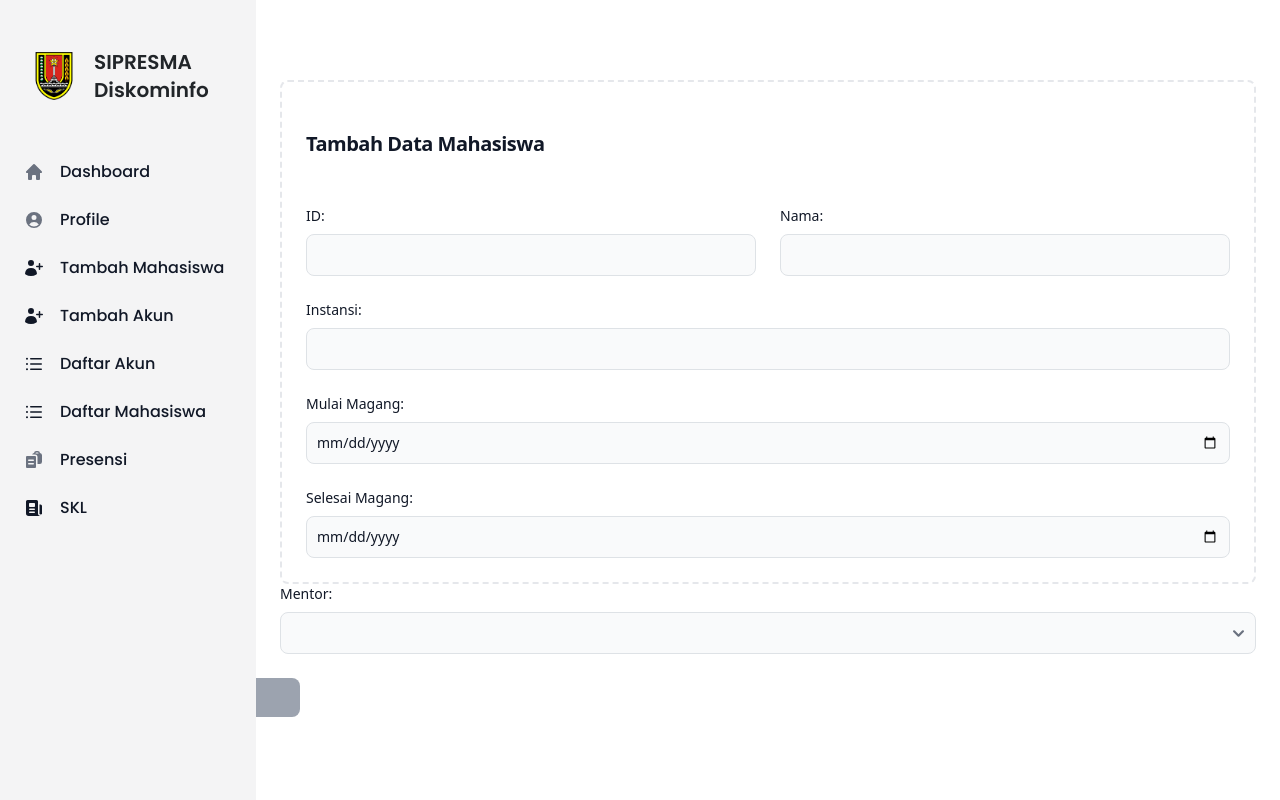
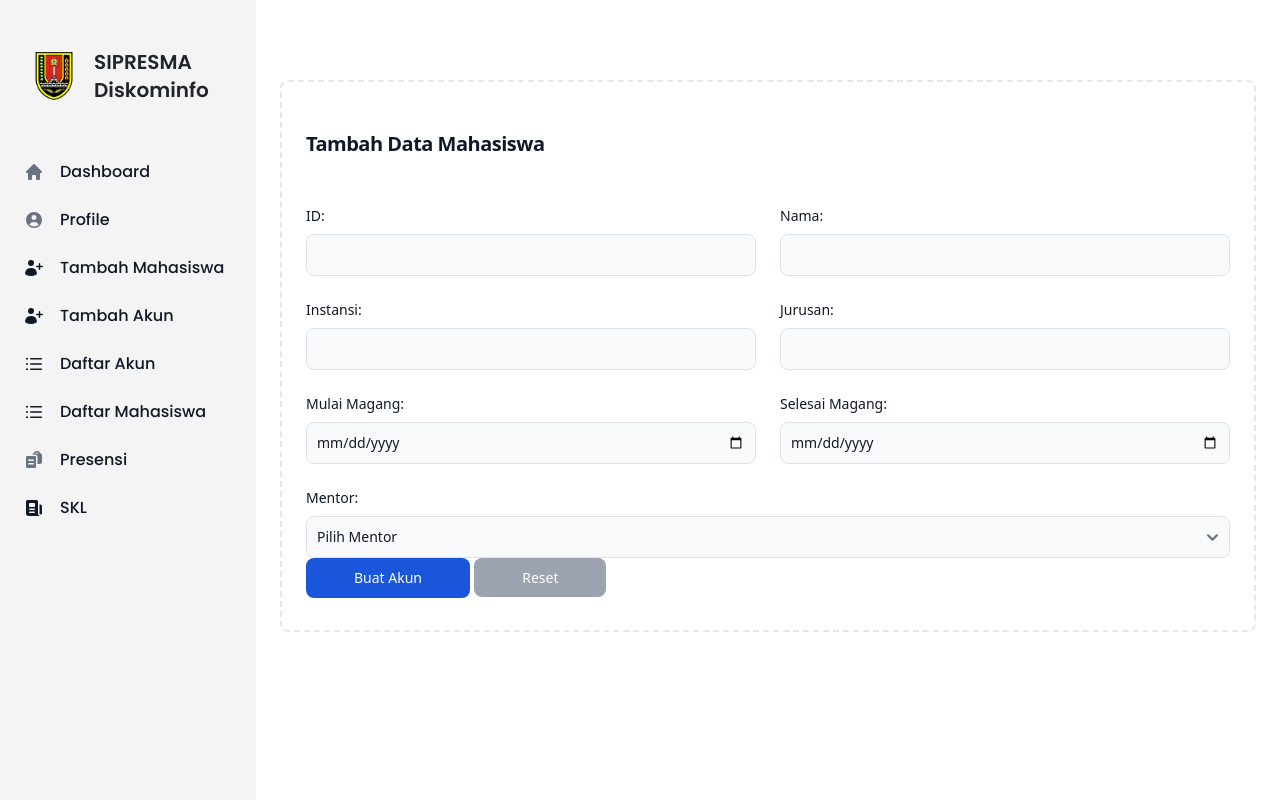
Before and after one commit to sadamapeach/sinforma, a Laravel app: page /entry_mhs in a window 1280 px wide. Run offline with Laravel 10, Linux system fonts and the light colour scheme; the visitor is signed in with stand-in values (Sample User, id 1); data that the repository does not hold is empty; style sheets or scripts are compiled from the project's sources; some libraries are stand-ins or nearby versions.

Commit message:
generate akun oke fix final

```diff
--- a/app/Http/Controllers/AdminController.php
+++ b/app/Http/Controllers/AdminController.php
@@ -5,6 +5,7 @@
 use Illuminate\Http\Request;
 use Illuminate\Support\Facades\Auth;
 use App\Models\Admin;
+use App\Models\Mentor;
 use App\Models\User;
 use App\Models\Mahasiswa;
 use App\Models\Progress;
@@ -214,8 +215,9 @@
     public function showEntryMhs()
     {
         $admin = Admin::all();
+        $mentor = Mentor::all();
 
-        return view('admin.entry_mhs', ['admin' => $admin]);
+        return view('admin.entry_mhs', ['admin' => $admin, 'mentor' => $mentor]);
     }
 
     public function store(Request $request)
@@ -232,8 +234,7 @@
             DB::beginTransaction();
 
             try {
-                $username = Str::slug($request->nama, '');
-                $username .= Str::random(4);
+                $username = Str::slug($request->nama, '') . Str::random(4);
                 $password = Str::random(10);
 
                 $user = User::create([
@@ -242,6 +243,11 @@
                     'password' => Hash::make($password),
                     'id_role' => 3,
                 ]);
+
+                if (!$user) {
+                    DB::rollback();
+                    return redirect()->route('entry_mhs')->with('error', 'Gagal membuat pengguna.');
+                }
 
                 $mahasiswa = new Mahasiswa();
                 $mahasiswa->id_mhs = $request->id_mhs;
@@ -264,15 +270,17 @@
 
                 DB::commit();
 
-                return redirect()->route('showEntry')
+                return redirect()->route('entry_mhs')
                     ->with('success', 'Data dan akun berhasil ditambahkan. Username: ' . $username . ' dan password: ' . $password)->withInput();
             } catch (\Exception $e) {
+
                 DB::rollback();
-                return redirect()->route('showEntry')
+                return redirect()->route('entry_mhs')
                     ->with('error', 'Gagal menambahkan data dan akun.');
             }
         }
     }
+
 
     public function generateAccounts()
     {
--- a/app/Models/Mahasiswa.php
+++ b/app/Models/Mahasiswa.php
@@ -13,7 +13,6 @@
     protected $table = 'mahasiswa';
     protected $primaryKey = 'id_mhs';
     public $incrementing = false;
-    public $timestamps = false;
 
     protected $fillable = [
         'nama',
--- a/app/Models/User.php
+++ b/app/Models/User.php
@@ -19,11 +19,9 @@
      */
     protected $table = 'users';
     protected $primaryKey = 'id';
-    public $incrementing = false;
-    public $timestamps = false;
-
     protected $fillable = [
         'id',
+        'id_role',
         'username',
         'password',
         'foto',
@@ -42,6 +40,10 @@
         return $this->hasOne(Mahasiswa::class, 'id_user');
     }
 
+    public function role()
+    {
+        return $this->belongsTo(Role::class, 'id_role');
+    }
 
     /**
      * The attributes that should be hidden for serialization.
--- a/composer.json
+++ b/composer.json
@@ -10,8 +10,7 @@
         "guzzlehttp/guzzle": "^7.2",
         "laravel/framework": "^10.10",
         "laravel/sanctum": "^3.3",
-        "laravel/tinker": "^2.8",
-        "maatwebsite/excel": "*"
+        "laravel/tinker": "^2.8"
     },
     "require-dev": {
         "fakerphp/faker": "^1.9.1",
--- a/config/app.php
+++ b/config/app.php
@@ -168,7 +168,6 @@
         // App\Providers\BroadcastServiceProvider::class,
         App\Providers\EventServiceProvider::class,
         App\Providers\RouteServiceProvider::class,
-        Maatwebsite\Excel\ExcelServiceProvider::class,
         Barryvdh\DomPDF\ServiceProvider::class,
     ])->toArray(),
 
--- a/resources/views/admin/daftar_akun.blade.php
+++ b/resources/views/admin/daftar_akun.blade.php
@@ -28,7 +28,7 @@
             class="text-2xl mb-5 font-bold leading-tight tracking-tight text-gray-900 md:text-2xl dark:text-white">
             Daftar Akun Mahasiswa
         </h1>
-        <a href="{{ route('daftar_akun') }}" class="p-2.5 ml-2 text-sm font-medium text-white bg-blue-700 rounded-lg border border-blue-700 hover:bg-blue-800 focus:ring-4 focus:outline-none focus:ring-blue-300 dark:bg-blue-600 dark:hover:bg-blue-700 dark:focus:ring-blue-800">Cetak PDF</a>
+        <a href="{{ route('cetak_akun_mhs') }}" class="p-2.5 ml-2 text-sm font-medium text-white bg-blue-700 rounded-lg border border-blue-700 hover:bg-blue-800 focus:ring-4 focus:outline-none focus:ring-blue-300 dark:bg-blue-600 dark:hover:bg-blue-700 dark:focus:ring-blue-800">Cetak PDF</a>
         <br><br>
                 <div class="relative overflow-x-auto shadow-md sm:rounded-lg">
                         <table class="w-full text-sm text-left text-gray-500 dark:text-gray-400">
--- a/resources/views/admin/entry_mhs.blade.php
+++ b/resources/views/admin/entry_mhs.blade.php
@@ -12,21 +12,18 @@
         <div class="p-4 border-2 border-gray-200 border-dashed rounded-lg dark:border-gray-700 mt-14">
 
             @if (session('success'))
-                <div class="p-4 mr-2 text-sm text-green-800 rounded-lg bg-green-100 dark:bg-gray-800 dark:text-green-400"
-                    role="alert">
+                <div class="p-4 mr-2 text-sm text-green-800 rounded-lg bg-green-100 dark:bg-gray-800 dark:text-green-400" role="alert">
                     <span class="font-medium">{{ session('success') }}</span>
                 </div>
             @endif
 
             @if (session('error'))
-                <div class="p-4 mb-4 text-sm text-red-800 rounded-lg bg-red-100 dark:bg-gray-800 dark:text-red-400"
-                    role="alert">
+                <div class="p-4 mb-4 text-sm text-red-800 rounded-lg bg-red-100 dark:bg-gray-800 dark:text-red-400" role="alert">
                     <span class="font-medium">{{ session('error') }}</span>
                 </div>
             @endif
             <br>
-            <h1
-                class="text-l mb-5 font-semibold leading-tight tracking-tight text-gray-900 md:text-xl dark:text-white">
+            <h1 class="text-l mb-5 font-semibold leading-tight tracking-tight text-gray-900 md:text-xl dark:text-white">
                 Tambah Data Mahasiswa
             </h1>
             <form class="space-y-4 md:space-y-6" method="POST" autocomplete="on" action="{{ route('store_mhs') }}" >
@@ -36,8 +33,7 @@
                         <label for="id_mhs" class="block mb-2 text-sm font-medium text-gray-900 dark:text-white">ID:</label>
                         <input type="text" id="id_mhs" name="id_mhs" value="{{ old('id_mhs') }}" class="bg-gray-50 border border-gray-300 text-gray-900 sm:text-sm rounded-lg focus:ring-primary-600 focus:border-primary-600 block w-full p-2.5 dark:bg-gray-700 dark:border-gray-600 dark:placeholder-gray-400 dark:text-white dark:focus:ring-blue-500 dark:focus:border-blue-500">
                         @error('id_mhs')
-                    <div class="p-4 mb-4 text-sm text-red-800 rounded-lg bg-red-100 dark:bg-gray-800 dark:text-red-400"
-                        role="alert">
+                            <div class="p-4 mb-4 text-sm text-red-800 rounded-lg bg-red-100 dark:bg-gray-800 dark:text-red-400" role="alert">
                                 <div>
                                     {{ $message }}
                                 </div>
@@ -48,8 +44,7 @@
                         <label for="nama" class="block mb-2 text-sm font-medium text-gray-900 dark:text-white">Nama:</label>
                         <input type="text" id="nama" name="nama" value="{{ old('nama') }}" class="bg-gray-50 border border-gray-300 text-gray-900 sm:text-sm rounded-lg focus:ring-primary-600 focus:border-primary-600 block w-full p-2.5 dark:bg-gray-700 dark:border-gray-600 dark:placeholder-gray-400 dark:text-white dark:focus:ring-blue-500 dark:focus:border-blue-500">
                         @error('nama')
-                    <div class="p-4 mb-4 text-sm text-red-800 rounded-lg bg-red-100 dark:bg-gray-800 dark:text-red-400"
-                        role="alert">
+                            <div class="p-4 mb-4 text-sm text-red-800 rounded-lg bg-red-100 dark:bg-gray-800 dark:text-red-400" role="alert">
                                 <div>
                                     {{ $message }}
                                 </div>
@@ -57,18 +52,31 @@
                         @enderror
                     </div>
                 </div>
+                <div class="grid md:grid-cols-2 md:gap-6">
                     <div class="form-group">
                         <label for="instansi" class="block mb-2 text-sm font-medium text-gray-900 dark:text-white">Instansi:</label>
-                <input type="text" id="instansi" name="instansi" value="{{ old('instansi') }}" disabled class="bg-gray-50 border border-gray-300 text-gray-900 sm:text-sm rounded-lg focus:ring-primary-600 focus:border-primary-600 block w-full p-2.5 dark:bg-gray-700 dark:border-gray-600 dark:placeholder-gray-400 dark:text-white dark:focus:ring-blue-500 dark:focus:border-blue-500">
+                        <input type="text" id="instansi" name="instansi" value="{{ old('instansi') }}" class="bg-gray-50 border border-gray-300 text-gray-900 sm:text-sm rounded-lg focus:ring-primary-600 focus:border-primary-600 block w-full p-2.5 dark:bg-gray-700 dark:border-gray-600 dark:placeholder-gray-400 dark:text-white dark:focus:ring-blue-500 dark:focus:border-blue-500">
                         @error('instansi')
-                    <div class="p-4 mb-4 text-sm text-red-800 rounded-lg bg-red-100 dark:bg-gray-800 dark:text-red-400"
-                        role="alert">
+                            <div class="p-4 mb-4 text-sm text-red-800 rounded-lg bg-red-100 dark:bg-gray-800 dark:text-red-400" role="alert">
                                 <div>
                                     {{ $message }}
                                 </div>
                             </div>
                         @enderror
                     </div>
+                    <div class="form-group">
+                        <label for="jurusan" class="block mb-2 text-sm font-medium text-gray-900 dark:text-white">Jurusan:</label>
+                        <input type="text" id="jurusan" name="jurusan" value="{{ old('jurusan') }}" class="bg-gray-50 border border-gray-300 text-gray-900 sm:text-sm rounded-lg focus:ring-primary-600 focus:border-primary-600 block w-full p-2.5 dark:bg-gray-700 dark:border-gray-600 dark:placeholder-gray-400 dark:text-white dark:focus:ring-blue-500 dark:focus:border-blue-500">
+                        @error('jurusan')
+                            <div class="p-4 mb-4 text-sm text-red-800 rounded-lg bg-red-100 dark:bg-gray-800 dark:text-red-400" role="alert">
+                                <div>
+                                    {{ $message }}
+                                </div>
+                            </div>
+                        @enderror
+                    </div>
+                </div>
+                <div class="grid md:grid-cols-2 md:gap-6">
                     <div class="form-group">
                         <label for="mulai_magang" class="block mb-2 text-sm font-medium text-gray-900 dark:text-white">Mulai Magang:</label>
                         <input type="date" id="mulai_magang" name="mulai_magang" value="{{ old('mulai_magang') }}" class="bg-gray-50 border border-gray-300 text-gray-900 sm:text-sm rounded-lg focus:ring-primary-600 focus:border-primary-600 block w-full p-2.5 dark:bg-gray-700 dark:border-gray-600 dark:placeholder-gray-400 dark:text-white dark:focus:ring-blue-500 dark:focus:border-blue-500">
@@ -96,27 +104,26 @@
                     <label for="mentor" class="block mb-2 text-sm font-medium text-gray-900 dark:text-white">Mentor:</label>
                     <select id="mentor" name="mentor" class="bg-gray-50 border border-gray-300 text-gray-900 sm:text-sm rounded-lg focus:ring-primary-600 focus:border-primary-600 block w-full p-2.5 dark:bg-gray-700 dark:border-gray-600 dark:placeholder-gray-400 dark:text-white dark:focus:ring-blue-500 dark:focus:border-blue-500">
                         <option value="" selected disabled>Pilih Mentor</option>
-                        <option value="{{ $mentor->nip }}" {{ old('mentor') == $mentor->nip ? 'selected' : '' }}>
-                            {{ $mentor->nama }}
+                        @foreach ($mentor as $mentorItem)
+                            <option value="{{ $mentorItem->nip }}" {{ old('mentor') == $mentorItem->nip ? 'selected' : '' }}>
+                                {{ $mentorItem->nama }}
                             </option>
+                        @endforeach
                     </select>
                     @error('mentor')
-                    <div class="p-4 mb-4 text-sm text-red-800 rounded-lg bg-red-100 dark:bg-gray-800 dark:text-red-400"
-                        role="alert">
+                        <div class="p-4 mb-4 text-sm text-red-800 rounded-lg bg-red-100 dark:bg-gray-800 dark:text-red-400" role="alert">
                             <div>
                                 {{ $message }}
                             </div>
                         </div>
                     @enderror
                 </div>
-            </div>
+
                 <div class="m-auto">
-                <button type="submit" name="submit" value="generate"
-                    class="mr-auto text-white bg-blue-700 hover:bg-blue-800 focus:ring-4 focus:ring-blue-300 font-medium rounded-lg text-sm px-5 py-2.5 mr-2 mb-2 dark:bg-blue-600 dark:hover:bg-blue-700 focus:outline-none dark:focus:ring-blue-800">
+                    <button type="submit" name="submit" value="generate" class="mr-auto text-white bg-blue-700 hover:bg-blue-800 focus:ring-4 focus:ring-blue-300 font-medium rounded-lg text-sm px-5 py-2.5 mr-2 mb-2 dark:bg-blue-600 dark:hover:bg-blue-700 focus:outline-none dark:focus:ring-blue-800">
                         Buat Akun
                     </button>
-                <a href="{{ route('entry_mhs') }}"
-                    class="mr-auto text-white bg-gray-400 hover:bg-gray-500 focus:ring-4 focus:ring-gray-300 font-medium rounded-lg text-sm px-5 py-2.5 mr-2 mb-2 dark:bg-gray-400 dark:hover:bg-gray-500 focus:outline-none dark:focus:ring-gray-600">
+                    <a href="{{ route('entry_mhs') }}" class="mr-auto text-white bg-gray-400 hover:bg-gray-500 focus:ring-4 focus:ring-gray-300 font-medium rounded-lg text-sm px-5 py-2.5 mr-2 mb-2 dark:bg-gray-400 dark:hover:bg-gray-500 focus:outline-none dark:focus:ring-gray-600">
                         Reset
                     </a>
                 </div>
--- a/resources/views/sidebar/admin.blade.php
+++ b/resources/views/sidebar/admin.blade.php
@@ -34,7 +34,7 @@
 
         {{-- Tambah Mahasiswa --}}
         <li>
-           <a href="#" class="flex items-center p-2 text-gray-900 hover:mr-5 rounded-lg dark:text-white hover:bg-purple-300 dark:hover:bg-gray-700 group">
+           <a href="{{ route('entry_mhs') }}" class="flex items-center p-2 text-gray-900 hover:mr-5 rounded-lg dark:text-white hover:bg-purple-300 dark:hover:bg-gray-700 group">
             <svg xmlns="http://www.w3.org/2000/svg" viewBox="0 0 20 20" fill="currentColor" class="w-5 h-5">
                 <path d="M10 5a3 3 0 1 1-6 0 3 3 0 0 1 6 0ZM1.615 16.428a1.224 1.224 0 0 1-.569-1.175 6.002 6.002 0 0 1 11.908 0c.058.467-.172.92-.57 1.174A9.953 9.953 0 0 1 7 18a9.953 9.953 0 0 1-5.385-1.572ZM16.25 5.75a.75.75 0 0 0-1.5 0v2h-2a.75.75 0 0 0 0 1.5h2v2a.75.75 0 0 0 1.5 0v-2h2a.75.75 0 0 0 0-1.5h-2v-2Z" />
             </svg>
@@ -45,7 +45,7 @@
 
         {{-- Tambah Akun  --}}
         <li>
-           <a href="#" class="flex items-center p-2 text-gray-900 hover:mr-5 rounded-lg dark:text-white hover:bg-purple-300 dark:hover:bg-gray-700 group">
+           <a href="{{ route('generate_akun') }}" class="flex items-center p-2 text-gray-900 hover:mr-5 rounded-lg dark:text-white hover:bg-purple-300 dark:hover:bg-gray-700 group">
             <svg xmlns="http://www.w3.org/2000/svg" viewBox="0 0 20 20" fill="currentColor" class="w-5 h-5">
                 <path d="M10 5a3 3 0 1 1-6 0 3 3 0 0 1 6 0ZM1.615 16.428a1.224 1.224 0 0 1-.569-1.175 6.002 6.002 0 0 1 11.908 0c.058.467-.172.92-.57 1.174A9.953 9.953 0 0 1 7 18a9.953 9.953 0 0 1-5.385-1.572ZM16.25 5.75a.75.75 0 0 0-1.5 0v2h-2a.75.75 0 0 0 0 1.5h2v2a.75.75 0 0 0 1.5 0v-2h2a.75.75 0 0 0 0-1.5h-2v-2Z" />
             </svg>
@@ -56,7 +56,7 @@
 
         {{-- Daftar Akun --}}
         <li>
-           <a href="#" class="flex items-center p-2 text-gray-900 hover:mr-5 rounded-lg dark:text-white hover:bg-purple-300 dark:hover:bg-gray-700 group">
+           <a href="{{ route('daftar_akun') }}" class="flex items-center p-2 text-gray-900 hover:mr-5 rounded-lg dark:text-white hover:bg-purple-300 dark:hover:bg-gray-700 group">
             <svg xmlns="http://www.w3.org/2000/svg" viewBox="0 0 20 20" fill="currentColor" class="w-5 h-5">
                 <path fill-rule="evenodd" d="M6 4.75A.75.75 0 0 1 6.75 4h10.5a.75.75 0 0 1 0 1.5H6.75A.75.75 0 0 1 6 4.75ZM6 10a.75.75 0 0 1 .75-.75h10.5a.75.75 0 0 1 0 1.5H6.75A.75.75 0 0 1 6 10Zm0 5.25a.75.75 0 0 1 .75-.75h10.5a.75.75 0 0 1 0 1.5H6.75a.75.75 0 0 1-.75-.75ZM1.99 4.75a1 1 0 0 1 1-1H3a1 1 0 0 1 1 1v.01a1 1 0 0 1-1 1h-.01a1 1 0 0 1-1-1v-.01ZM1.99 15.25a1 1 0 0 1 1-1H3a1 1 0 0 1 1 1v.01a1 1 0 0 1-1 1h-.01a1 1 0 0 1-1-1v-.01ZM1.99 10a1 1 0 0 1 1-1H3a1 1 0 0 1 1 1v.01a1 1 0 0 1-1 1h-.01a1 1 0 0 1-1-1V10Z" clip-rule="evenodd" />
             </svg>
--- a/routes/web.php
+++ b/routes/web.php
@@ -33,5 +33,5 @@
 Route::post('/generate_akun', [AdminController::class, 'generateAccounts'])->name('generate_akun');
 Route::get('/daftar_akun', [AdminController::class, 'viewAccount'])->name('daftar_akun');
 Route::get('/entry_mhs', [AdminController::class, 'showEntryMhs'])->name('entry_mhs');
-Route::get('/store_mhs', [AdminController::class, 'store'])->name('store_mhs');
+Route::post('/store_mhs', [AdminController::class, 'store'])->name('store_mhs');
 Route::get('/cetak_akun_mhs', [AdminController::class, 'cetakDaftarAkun'])->name('cetak_akun_mhs');
```
Also changed, not shown: 1 other file. Lines whose indentation alone changed are shown as unchanged.
